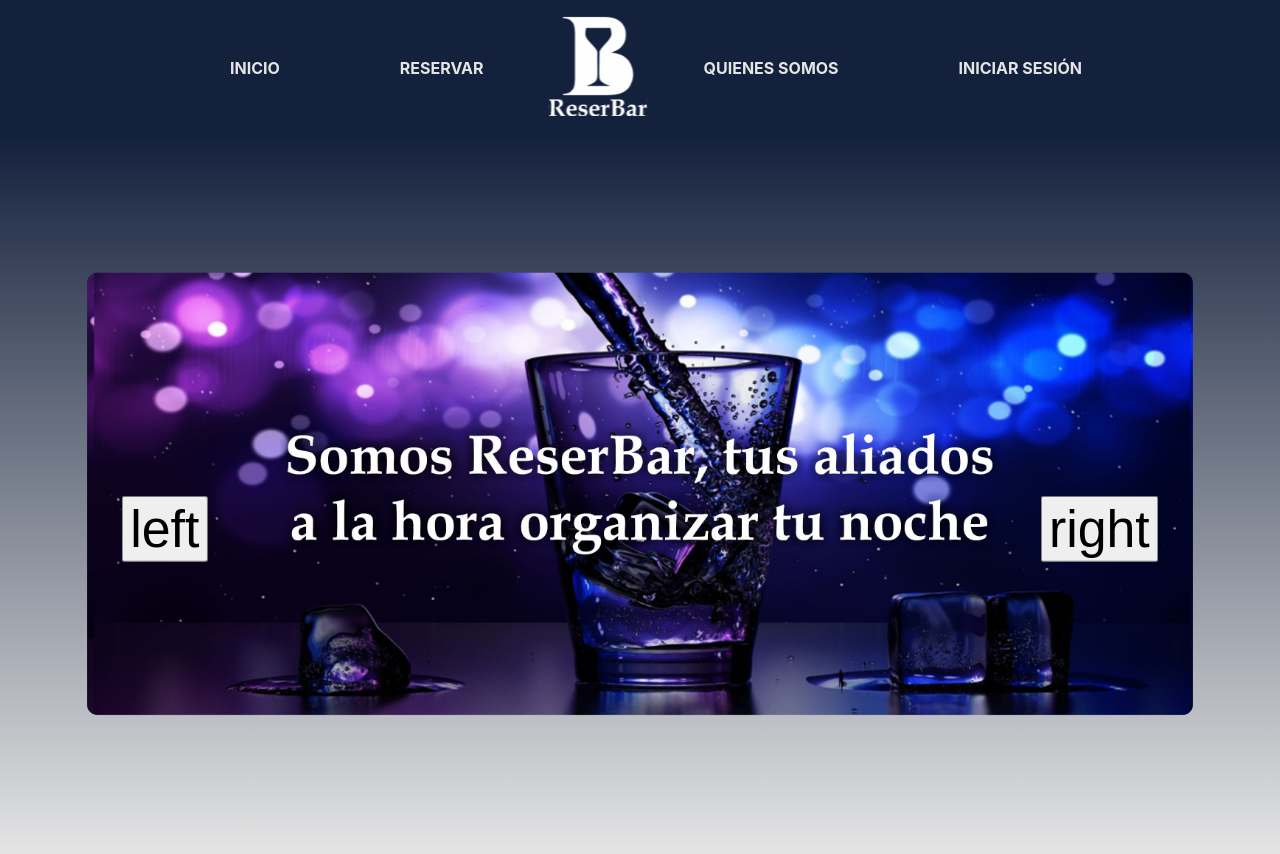
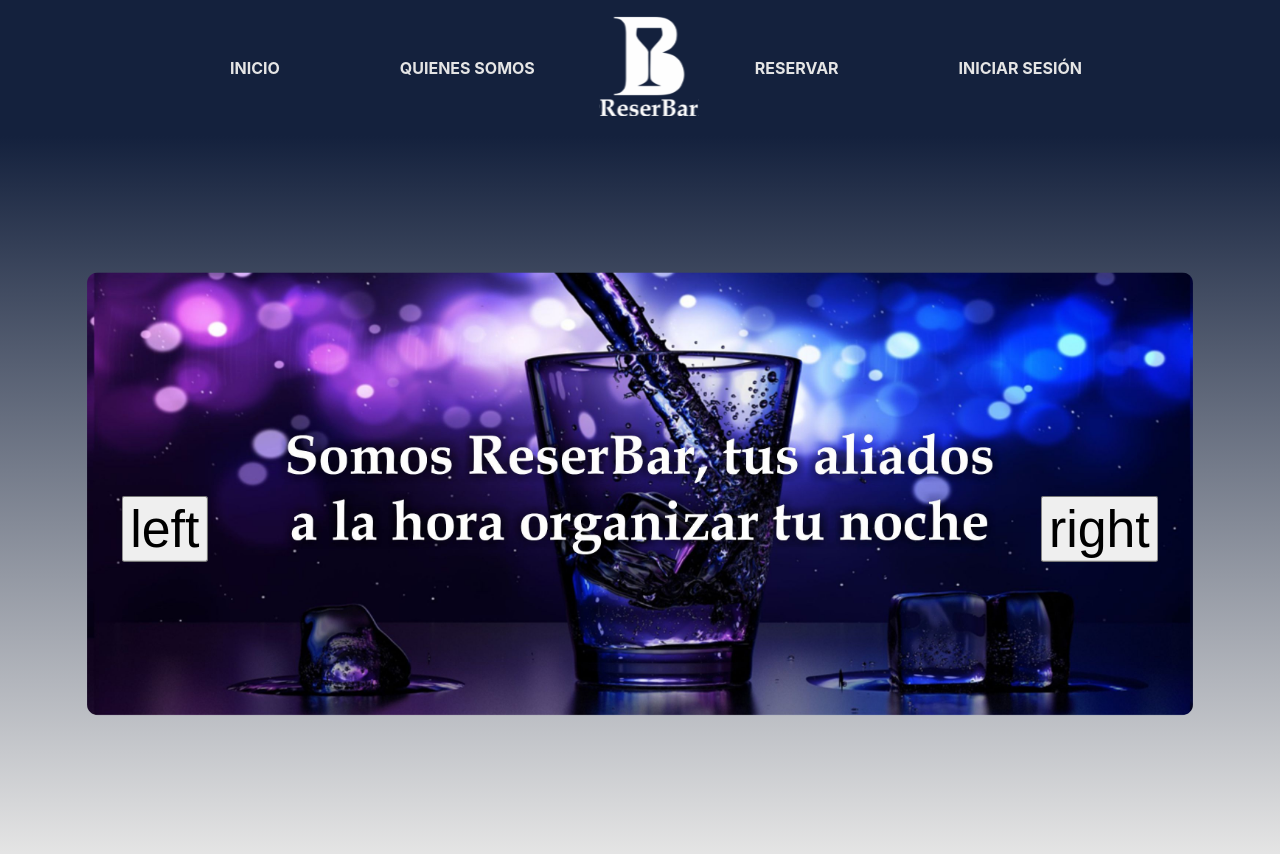
Before and after one commit to No-Country/S2-10-reserBar, a React (Vite) app in the folder app/: page / in a window 1280 px wide. Built offline with nearby package versions, Linux system fonts and the light colour scheme.

Commit message:
Intercambio links en la Navbar

```diff
--- a/app/src/components/NavBar/NavBar.jsx
+++ b/app/src/components/NavBar/NavBar.jsx
@@ -14,7 +14,7 @@
         </li>
         <li>
           <NavLink to="/reservar" className="navLink negrita">
-            RESERVAR
+          QUIENES SOMOS
           </NavLink>
         </li>
         <NavLink to="/">
@@ -22,7 +22,7 @@
         </NavLink>
         <li>
           <NavLink to="/about" className="navLink negrita">
-            QUIENES SOMOS
+            RESERVAR
           </NavLink>
         </li>
         <li>
```
